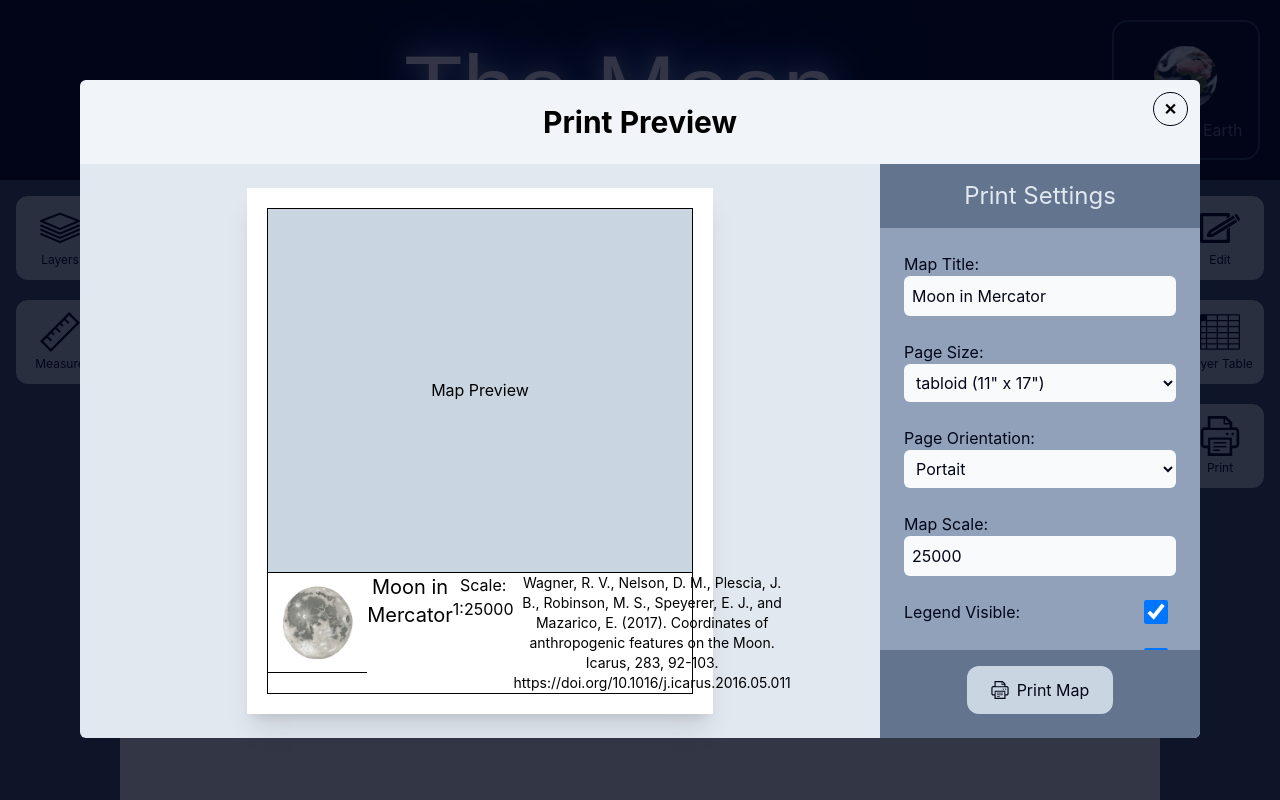
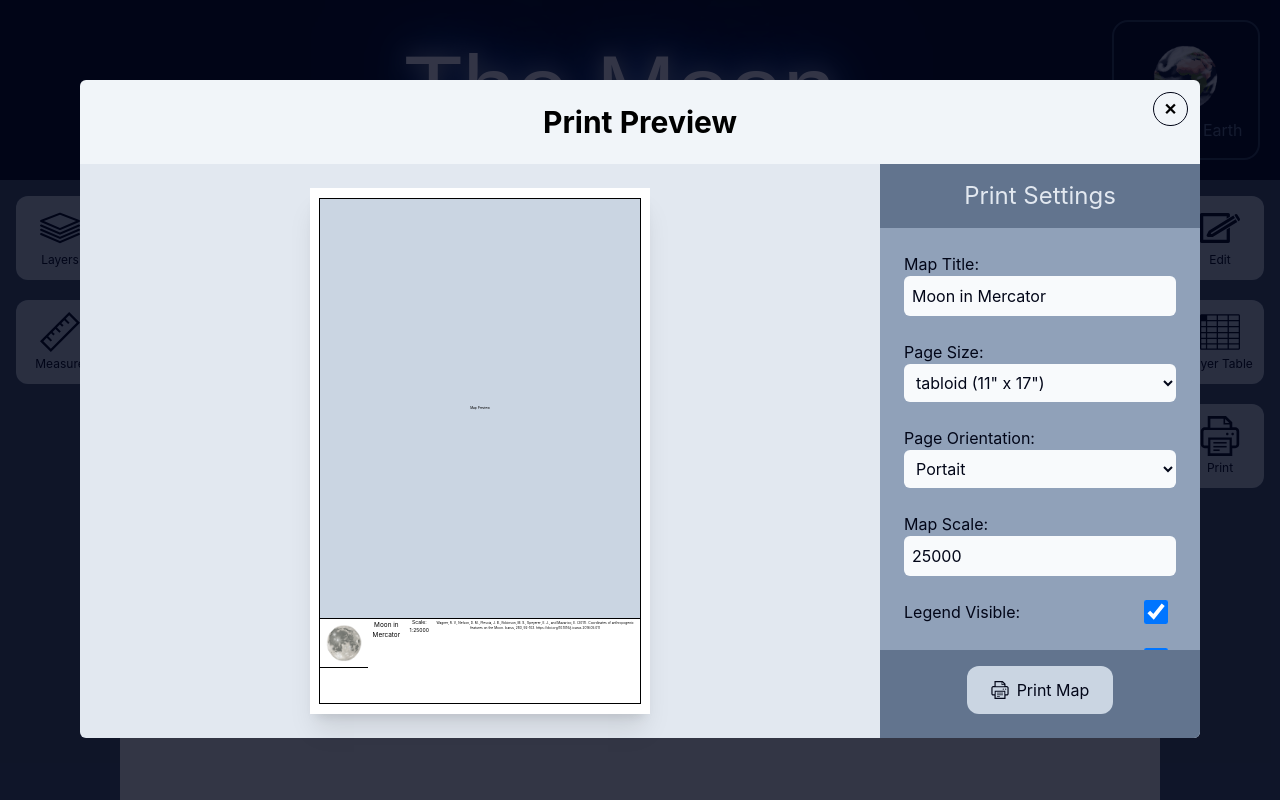
Before and after one commit to LBercovitch/sdk-demo, a React (Vite) app in the folder sdk-demo/: page /moon in a window 1280 px wide. Both pictures are taken after a click on the button "Print". Built offline with nearby package versions, Linux system fonts and the light colour scheme; a web font is replaced by a local one.

Commit message:
introduce a container query to make print preview elements scalable

```diff
--- a/sdk-demo/src/components/printTool/PrintPreview.tsx
+++ b/sdk-demo/src/components/printTool/PrintPreview.tsx
@@ -1,5 +1,3 @@
-import { useEffect } from 'react';
-
 import { usePrint } from "./PrintProvider";
 import { pageSizes } from "../../config/pageLayout";
 import PrintMap from "./PrintMap";
@@ -18,31 +16,58 @@ function PrintPreview() {
     pageSize.height :
     pageSize.width;
 
+  // Use the size of the scaled pixel to determine the size of each element in the
+  // layout container
+  // Note: this calculation assumes a standard web layout density of 96dpi
+  const cqwPixel = (1 / (width * 96)) * 100;
+
+  const cqwStyle = {
+    '--px': `${cqwPixel}cqw`,
+    aspectRatio: `${width} / ${height}`,
+  }
+
   return (
+    // For the components on the preview page, we can use Container Query Width (cqw) units
+    // for sizing to allow the sizes of elements to scale with the size of the container.
+    // This ensures that the page preview looks the same for any screen size
+    // NOTE: cqw units are not a fixed size like px or rem, but are instead based on a percentage
+    // of the container's width. So 1cqw = 1% of the container width. We can pair this with
+    // the aspectRatio css attribute to ensure the preview maintains the correct size for the
+    // indicated page size. In tailwind, a container query is defined using "@container"
+
+    // TODO: Fix preview size bug
     <div
-      className={`bg-white shadow-xl flex p-5 h-full ${printOptions.orientation === "landscape" ? "" : "flex-col"}`}
-      style={{ aspectRatio: `${width} / ${height}` }}
+      style={cqwStyle}
+      className={`@container bg-white shadow-xl
+        ${printOptions.orientation === "landscape" ? "w-full mx-auto h-auto" : "h-full my-auto w-auto"}
+      `}
+    >
+      <div
+        className={`flex p-[calc(var(--px)*30)] text-[calc(var(--px)*10)] h-full
+          ${printOptions.orientation === "landscape" ? "" : "flex-col"}
+        `}
       >
         {/* MAP */}
-      <div className="bg-slate-300 flex flex-1 items-center justify-center border-1">
+        <div className="bg-slate-300 flex flex-1 items-center justify-center border-[calc(var(--px)*2)]">
           <PrintMap />
         </div>
 
         {/* Side Pannel */}
         <div className={`text-center flex ${
-        printOptions.orientation === "landscape" ? "flex-col w-1/4 border-r-1 border-y-1" : "h-1/4  border-b-1 border-x-1"
+          printOptions.orientation === "landscape" ? "flex-col w-[25cqw] border-r-[calc(var(--px)*2)] border-y-[calc(var(--px)*2)]" :
+            "h-[25cqw] border-b-[calc(var(--px)*2)] border-x-[calc(var(--px)*2)]"
         }`}>
           {/* Get the default logo if no file is uploaded */}
           {(printOptions.logo && printOptions.logoSource === undefined) &&
-          <img src={printOptions.logoImg} alt={printOptions.logoAlt} className="h-25 object-contain border-b-1" />
+            <img src={printOptions.logoImg} alt={printOptions.logoAlt} className="h-[calc(var(--px)*150)] object-contain border-b-[calc(var(--px)*2)]" />
           }
 
           {/* If the logo is from a file */}
           {(printOptions.logo && printOptions.logoSource !== undefined) &&
-          <img src={printOptions.logoSource} className="h-25 object-contain border-b-1" />
+            <img src={printOptions.logoSource} className="h-[calc(var(--px)*150)] object-contain border-b-[calc(var(--px)*2)]" />
           }
 
-        <h2 className="text-xl">
+          <h2 className="text-[calc(var(--px)*20)] p-[calc(var(--px)*5)]">
             {printOptions.title}
           </h2>
 
@@ -52,13 +77,14 @@ function PrintPreview() {
             </div>
           }
 
-        {printOptions.scaleBar && <div>{printOptions.scaleBar}</div>}
+          {printOptions.scaleBar && <div className="p-[calc(var(--px)*5)]">{printOptions.scaleBar}</div>}
 
           {printOptions.northArrow && <div>{printOptions.northArrow}</div>}
 
-        {printOptions.scale && <div>{"Scale: 1:" + printOptions.scale}</div>}
+          {printOptions.scale && <div className="text-[calc(var(--px)*16)]">{"Scale: 1:" + printOptions.scale}</div>}
 
-        {printOptions.attribution && <div className="text-sm">{printOptions.attributionText}</div>}
+          {printOptions.attribution && <div className="text-[calc(var(--px)*10)] p-[calc(var(--px)*5)]">{printOptions.attributionText}</div>}
+        </div>
       </div>
     </div>
   );
```
Lines whose indentation alone changed are shown as unchanged.
